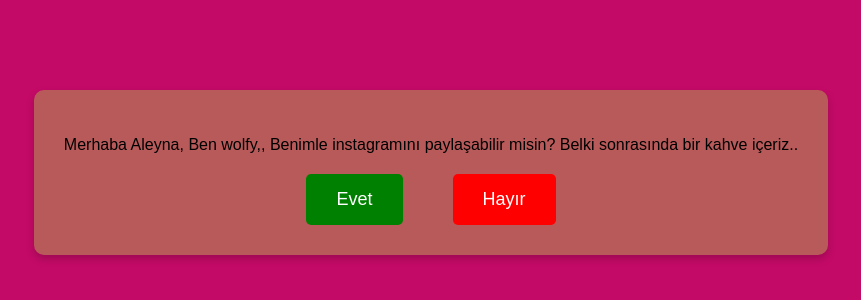
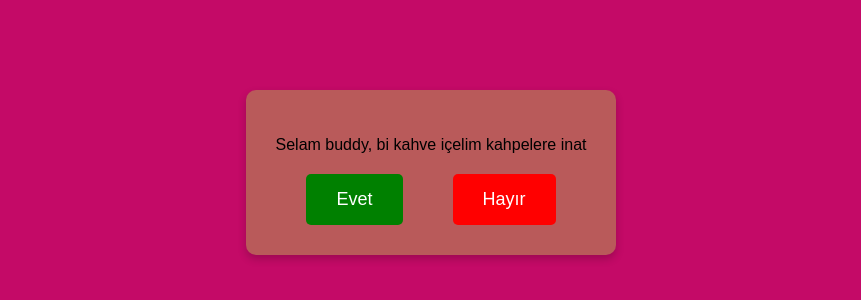
Before and after one commit to fatihgonultas/kahve, a plain HTML site: page index.html in a window 1280 px wide. Shown: the part 228-528 px from the top of the page, without its empty margins (209-1070 px from the left). Drawn offline with Linux system fonts and the light colour scheme.

Commit message:
Update index.html

```diff
--- a/index.html
+++ b/index.html
@@ -55,7 +55,7 @@
 </head>
 <body>
     <div class="container">
-        <p>Merhaba Aleyna, Ben wolfy,, Benimle instagramını paylaşabilir misin? Belki sonrasında bir kahve içeriz..</p>
+        <p>Selam buddy, bi kahve içelim kahpelere inat</p>
         <div class="buttons">
             <button id="evet" onclick="evetClicked()">Evet</button>
             <button id="hayir" onmouseover="kac()" ontouchstart="kac()">Hayır</button>
```
